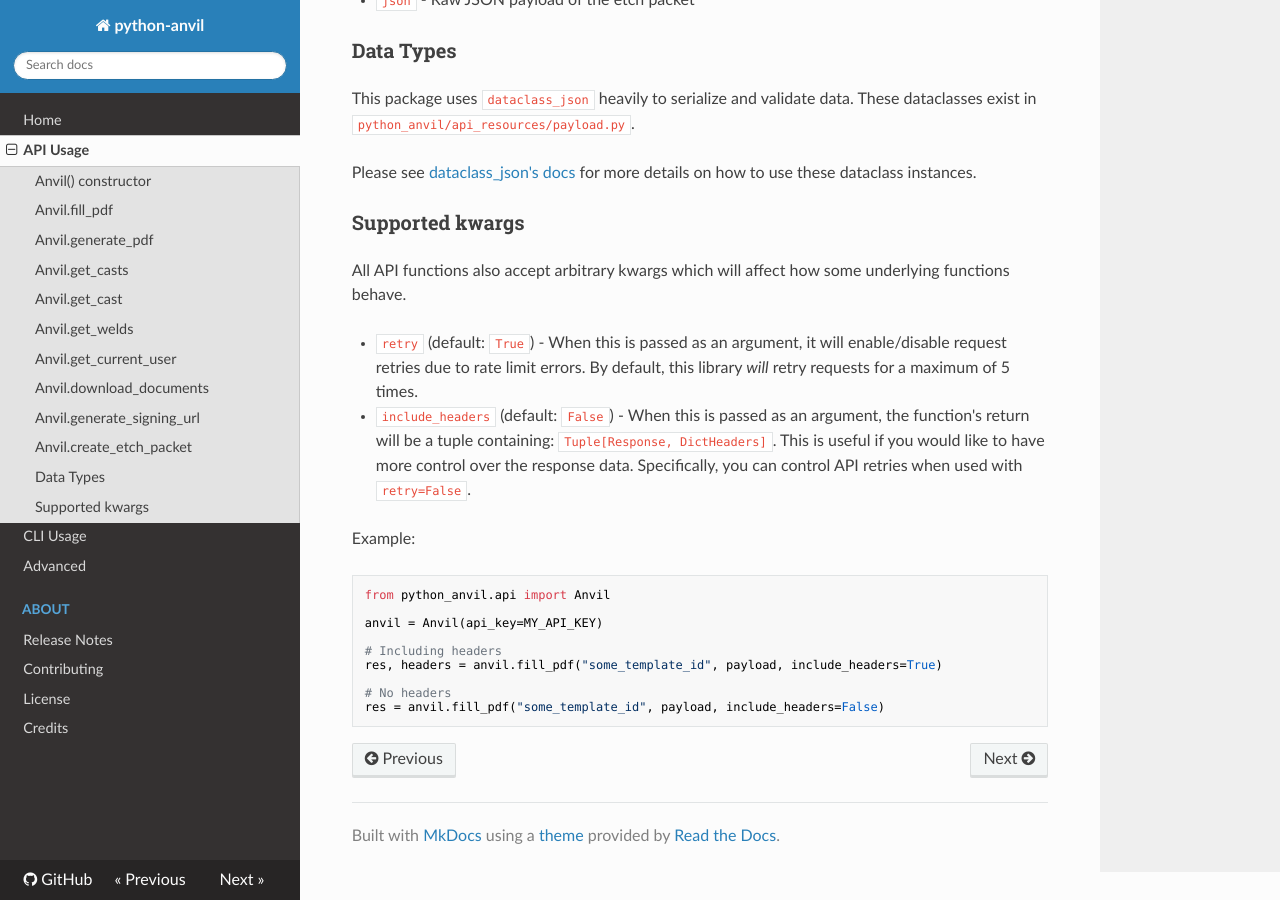
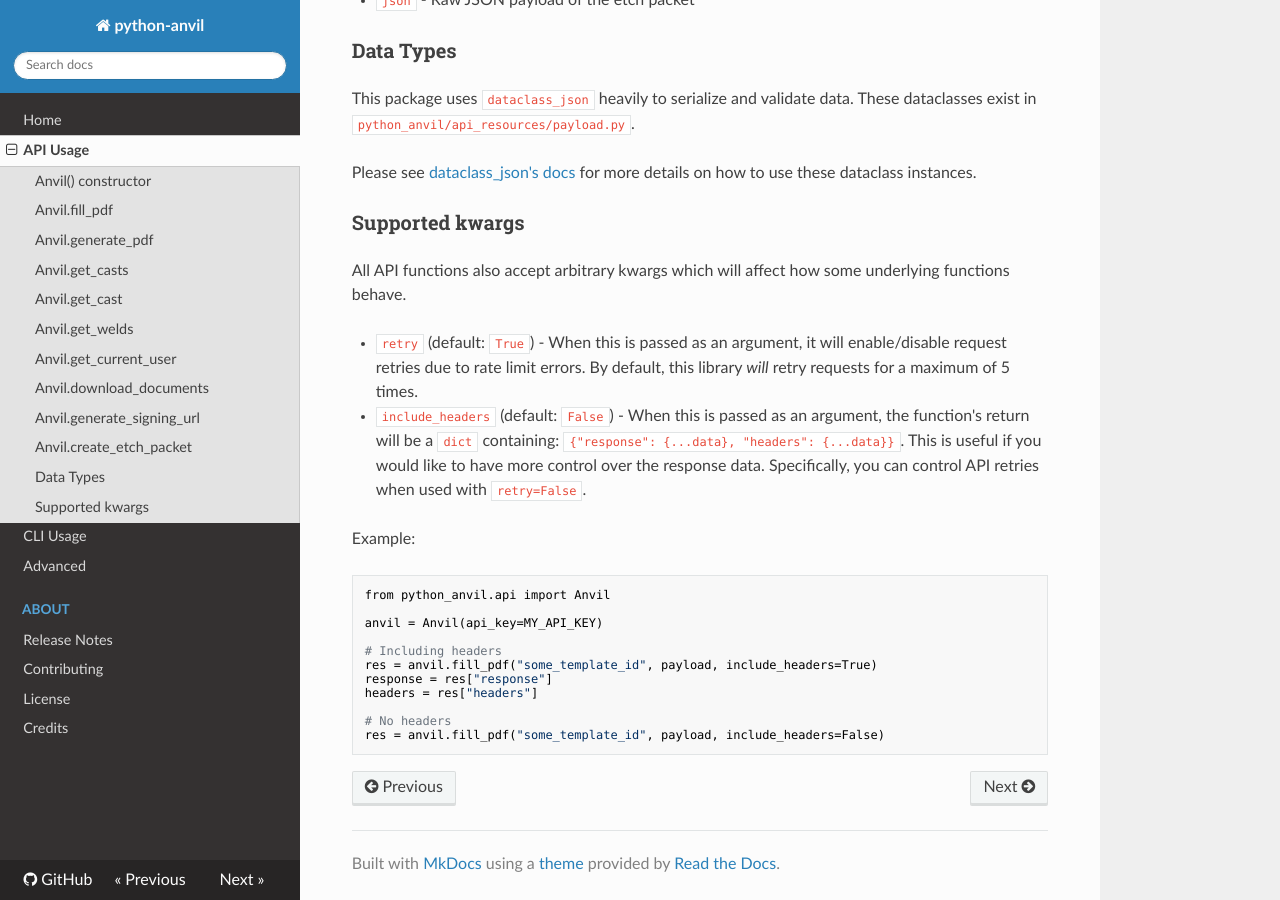
Before and after one commit to anvilco/python-anvil, an MkDocs documentation site: the page built from docs/api_usage.md, in a window 1280 px wide and 900 px high, scrolled down 3392 px. Built offline with MkDocs 1.6.1, drawn with Linux system fonts in a browser that asks for light colours; nearby versions of some CDN libraries.

Commit message:
Update docs example

```diff
--- a/docs/api_usage.md
+++ b/docs/api_usage.md
@@ -166,9 +166,9 @@
 
 * `retry` (default: `True`) - When this is passed as an argument, it will enable/disable request retries due to rate
   limit errors. By default, this library _will_ retry requests for a maximum of 5 times.
-* `include_headers` (default: `False`) - When this is passed as an argument, the function's return will be a tuple
-  containing: `Tuple[Response, DictHeaders]`. This is useful if you would like to have more control over the response
-  data. Specifically, you can control API retries when used with `retry=False`.
+* `include_headers` (default: `False`) - When this is passed as an argument, the function's return will be a `dict`
+  containing: `{"response": {...data}, "headers": {...data}}`. This is useful if you would like to have more control
+  over the response data. Specifically, you can control API retries when used with `retry=False`.
 
 Example:
 
@@ -178,7 +178,9 @@
 anvil = Anvil(api_key=MY_API_KEY)
 
 # Including headers
-res, headers = anvil.fill_pdf("some_template_id", payload, include_headers=True)
+res = anvil.fill_pdf("some_template_id", payload, include_headers=True)
+response = res["response"]
+headers = res["headers"]
 
 # No headers
 res = anvil.fill_pdf("some_template_id", payload, include_headers=False)
```
